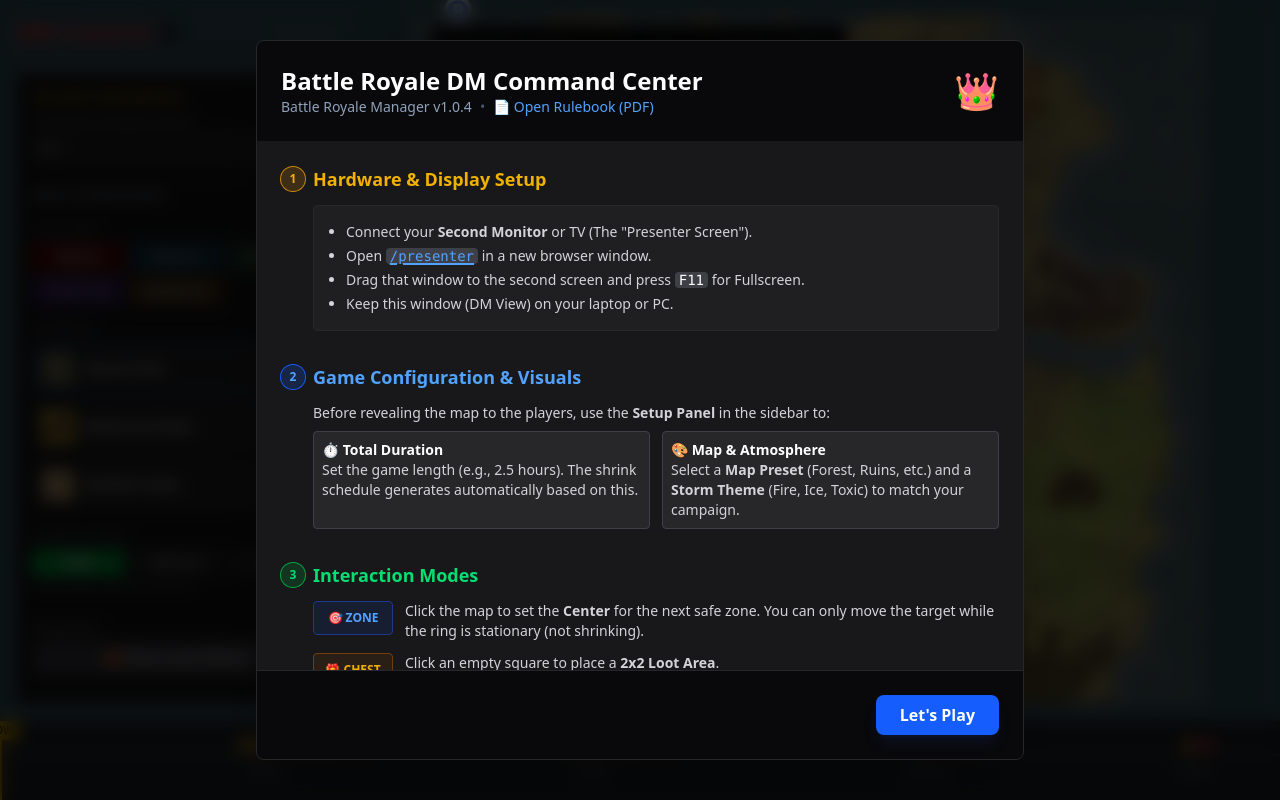
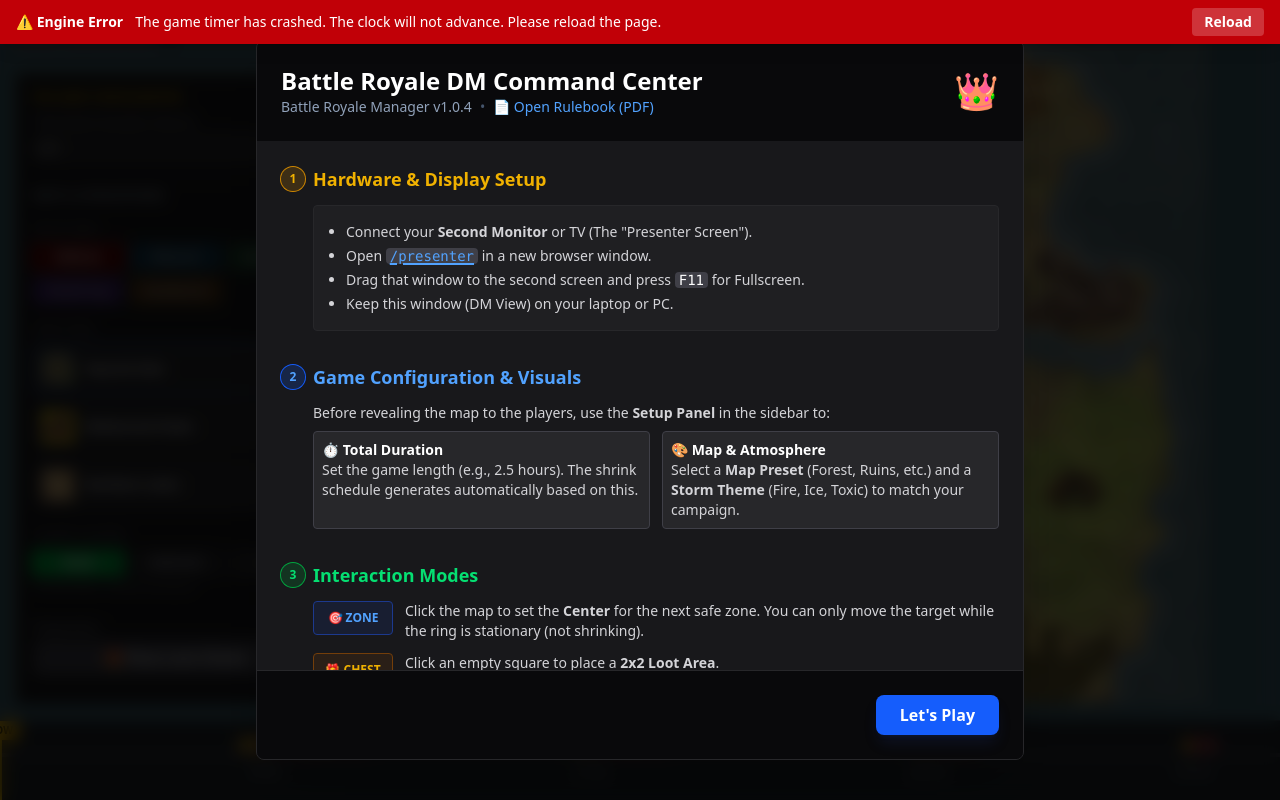
Before and after one commit to StefGeraets/dnd-battle-royale, a SvelteKit app: page / in a window 1280 px wide. Built offline with nearby package versions, Linux system fonts and the light colour scheme.

Commit message:
Feat: Add Engine Error rendering

```diff
--- a/src/lib/game.svelte.ts
+++ b/src/lib/game.svelte.ts
@@ -86,6 +86,9 @@ export class GameEngine {
   specialAreas = $state<SpecialArea[]>([]);
   graphicsQuality = $state<GraphicsQuality>('HIGH');
 
+  // Non-null when the engine has a fatal error the DM needs to act on
+  engineError = $state<string | null>(null);
+
   // COMPUTED VALUES
   distanceOutside = $derived.by(() => {
     const factor = GRID_SIZE / 100;
@@ -156,10 +159,14 @@ export class GameEngine {
     try {
       // eslint-disable-next-line svelte/prefer-svelte-reactivity
       this.#worker = new Worker(new URL('./time-worker.ts', import.meta.url), { type: 'module' });
-      this.#worker.onerror = (err) => console.error('[GameEngine] Worker Error', err);
+      this.#worker.onerror = (err) => {
+        console.error('[GameEngine] Worker Error', err);
+        this.engineError = 'The game timer has crashed. The clock will not advance. Please reload the page.';
+      };
       this.#worker.onmessage = () => this.#tick();
     } catch (e) {
       console.error('[GameEngine] Failed to create worker:', e);
+      this.engineError = 'Failed to start the game timer. Please reload the page.';
     }
 
     this.#channel!.onmessage = (event) => {
--- a/src/routes/+page.svelte
+++ b/src/routes/+page.svelte
@@ -124,6 +124,19 @@
 >
 	{#if showOnboarding}
 		<DmOnboarding onClose={closeOnboarding} />
+	{/if}
+
+	{#if game.engineError}
+		<div
+			class="fixed top-0 inset-x-0 z-200 flex items-center gap-3 bg-red-700 px-4 py-2 text-sm text-white shadow-lg"
+		>
+			<span class="font-bold shrink-0">⚠ Engine Error</span>
+			<span class="grow">{game.engineError}</span>
+			<button
+				class="shrink-0 rounded bg-white/20 px-3 py-1 font-bold hover:bg-white/30"
+				onclick={() => window.location.reload()}>Reload</button
+			>
+		</div>
 	{/if}
 
 	<VersionOverlay />
```
